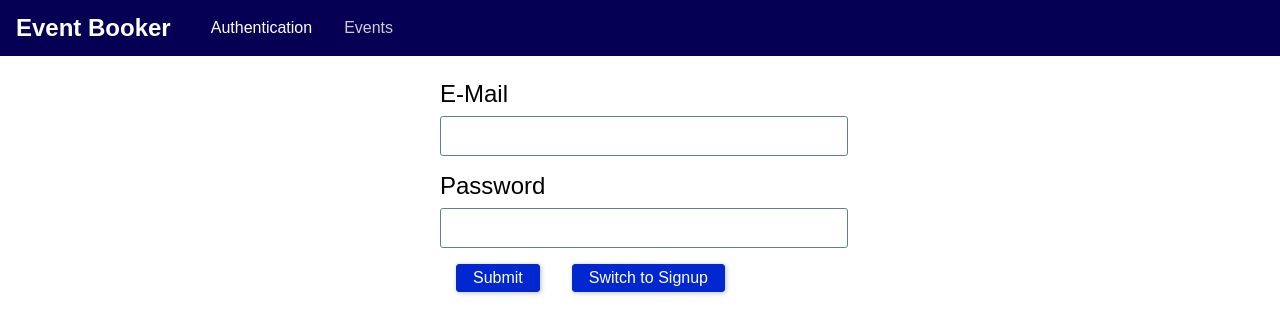
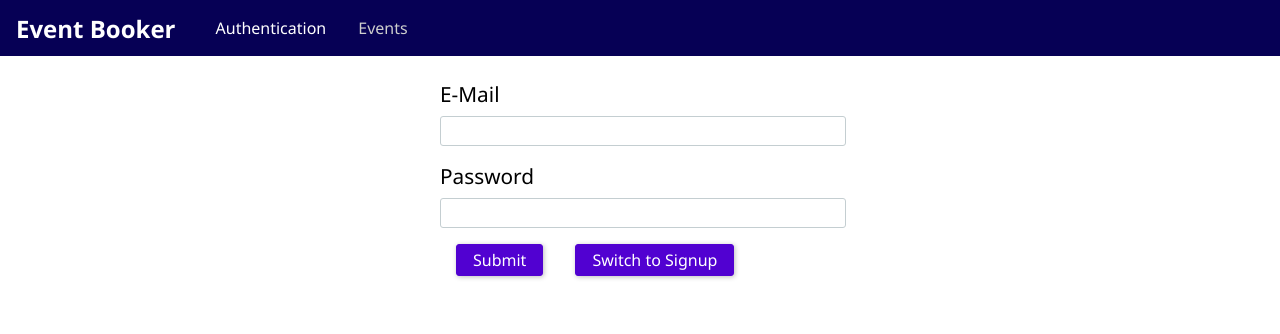
Before and after one commit to sid995/event-booking, a React (Create React App) app in the folder frontend/: page /auth in a window 1280 px wide. Shown: the top 334 px of the page. Built offline with nearby package versions, Linux system fonts and the light colour scheme.

Commit message:
added more styling

```diff
--- a/frontend/src/index.css
+++ b/frontend/src/index.css
@@ -1,5 +1,48 @@
 body {
   margin: 0;
   padding: 0;
-  font-family: sans-serif;
+  font-family: 'Segoe UI', Tahoma, Geneva, Verdana, sans-serif;
 }
+
+.form-control label,
+.form-control input {
+  width: 100%;
+  display: block;
+  font-size: 1.3rem;
+}
+
+.form-control label {
+  margin-bottom: 0.5rem;
+}
+
+.form-control input {
+  border: 1px solid #c4ced1;
+  outline: none;
+  border-radius: 3px;
+  padding: 2px;
+}
+
+.form-control {
+  margin-bottom: 1rem;
+}
+
+.form-actions button,
+.btn {
+  background: #5101d1;
+  font: inherit;
+  border: 1px solid #5101d1;
+  border-radius: 3px;
+  padding: 0.25rem 1rem;
+  margin-right: 1rem;
+  box-shadow: 1px 1px 5px rgba(0, 0, 0, 0.26);
+  color: white;
+  cursor: pointer;
+}
+
+.form-actions button:hover,
+.form-actions button:active,
+.btn:hover,
+.btn:active {
+  background: #6219d6;
+  border-color: #6219d6;
+}
```
